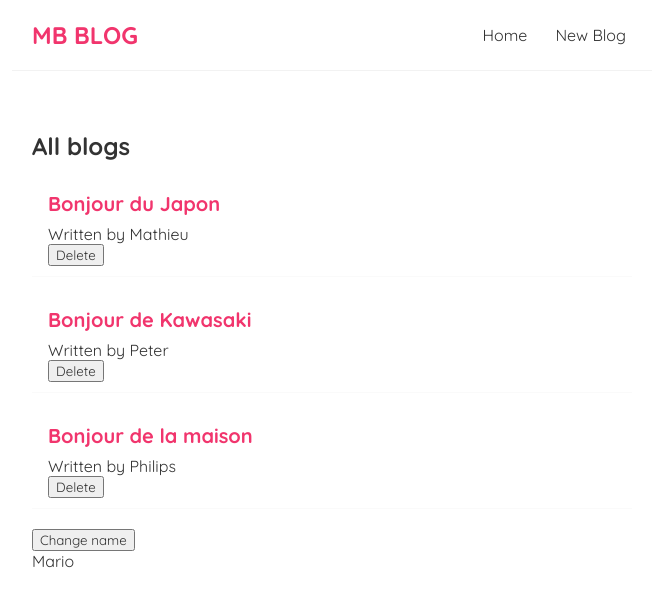
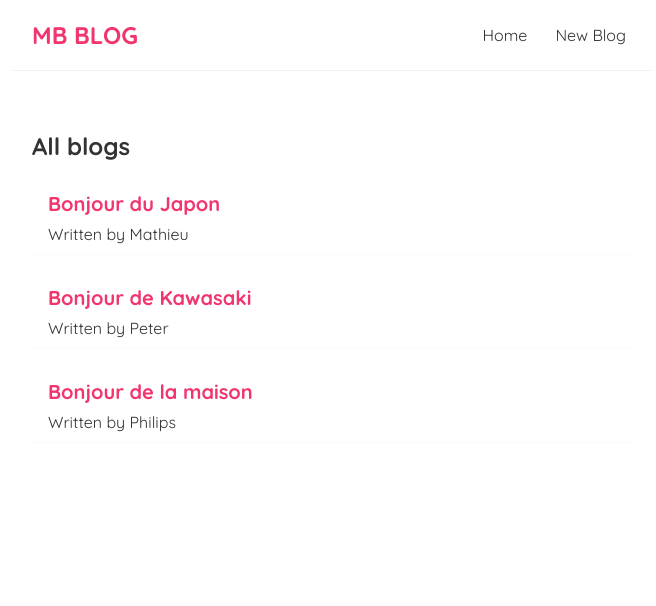
Before and after one commit to Mathieu-Belson/mb-blog, a React (Create React App) app: page / in a window 1280 px wide. Shown: the top 606 px of the page, without its empty margins (308-964 px from the left). Built offline with nearby package versions, Linux system fonts and the light colour scheme; data requests are answered from the project's data file.

Commit message:
custom hook useFetch created

```diff
--- a/data/db.json
+++ b/data/db.json
@@ -1,7 +1,7 @@
 {
     "blogs": [
         {
-            " title": "Bonjour du Japon",
+            "title": "Bonjour du Japon",
             "body": "yoyoyoyo...",
             "author": "Mathieu",
             "id": 1
--- a/src/BlogList.js
+++ b/src/BlogList.js
@@ -1,4 +1,4 @@
-const BlogList = ({blogs, title, handleDelete}) => { // props is an object that contains all the props passed to the component
+const BlogList = ({blogs, title}) => { // props is an object that contains all the props passed to the component
 
     return (
         <div className="blog-list">
@@ -7,7 +7,6 @@
                 <div className="blog-preview" key={ blog.id }> {/* each item in the array needs a unique key for react to keep track of it*/ }
                     <h2>{ blog.title }</h2>
                     <p>Written by { blog.author }</p>
-                    <button onClick={()=> handleDelete(blog.id)}>Delete</button> {/* the function handleDelete is passed to the component as a prop */}
                 </div>
             ))}
         </div>
--- a/src/Home.js
+++ b/src/Home.js
@@ -1,42 +1,17 @@
 import { useState, useEffect } from 'react'; // this is a hook that allows us to use state in a functional component
 import BlogList from './BlogList';
+import useFetch from './useFetch';
 
-const Home = () => { // this is a functional component and the data is initiliazed here
-  const [blogs, setBlogs] = useState([   //* useState is used because the blog preview will be interactive delete or modify options later
-    { title: 'Bonjour du Japon', body: 'yoyoyoyo...', author: 'Mathieu', id: 1 }, // id is unique
-    { title: 'Bonjour de Kawasaki', body: 'yoyoyoyo...', author: 'Peter', id: 2 },
-    { title: 'Bonjour de la maison', body: 'yoyoyoyo...', author: 'Philips', id: 3 }
-  ]);
-
-  const [name, setName] = useState('Mario');
-
-  const handleClick = () => {
-    if (name === 'Mario') {
-        setName('Luigi');
-    } else {
-        setName('Mario');
-    }
-};
-
-  const handleDelete = (id) => { // this function is passed to BlogList component as a prop. const handleDelete is in the scope of Home component. That allows us to modify the state of the blogs array.
-    const newBlogs = blogs.filter(blog => blog.id !== id ); // filter returns a new array with the items that return true in the function
-    setBlogs(newBlogs); // setBlogs is a function that allows us to modify the state of the blogs array
-  }
-
-  useEffect(() => {
-    console.log('use effect ran');
-    console.log(name);
-  }, [name]); // useEffect gonna watch for changes in the name variable.
-  //If there is a change, it will run the function inside useEffect.
-  // If there is no variable, it will run the function only once at the beginning.
+const Home = () => {
+  const { data: blogs, isPending, error } = useFetch('http://localhost:8000/blogs'); // we can name the data whatever we want. we are destructuring the object that is returned from the useFetch hook
 
     return (
-        <div className="home">
-            <BlogList blogs={blogs} title="All blogs" handleDelete={handleDelete}/> {/* blogs is a prop that is passed to BlogList component. */}
-            <button onClick= {(handleClick)}>Change name</button>
-            <p>{ name }</p>
-        </div>
-     );
+      <div className="home">
+        {error && <div>{ error }</div>}
+        {isPending &&<div>Loading...</div>}
+        {blogs && <BlogList blogs={ blogs } title="All blogs"/>}
+      </div>
+    );
 }
 
 export default Home;
--- /dev/null
+++ b/src/useFetch.js
@@ -0,0 +1,32 @@
+import { useState, useEffect } from 'react';
+
+const useFetch = (url) => {
+    const [data, setData] = useState(null);
+    const [isPending, setIsPending] = useState(true);
+    const [error, setError] = useState(null);
+
+    useEffect(() => {
+        setTimeout(() => {
+            fetch(url) //get request to localhost. fetch returns a promise which is an object that represents the eventual completion or failure of an asynchronous operation
+                .then(res => {
+                    if(!res.ok) {
+                    throw Error('could not fetch the data for that resource') // works with the catch block below
+                    }
+                    return res.json();
+                })
+                .then(data => { // this is the data we get back from the json server
+                    setData(data);
+                    setIsPending(false);
+                    setError(null); // if we get the data successfully, we set the error to null
+                })
+                .catch(err => {
+                    setIsPending(false);
+                    setError(err.message);
+                })
+        }, 1000);
+    }, [url]); // dependency array is used when we want to run the useEffect hook only when a certain value changes. If we want to run it only once, we leave the dependency array empty
+
+    return { data, isPending, error }
+}
+
+export default useFetch;
```
